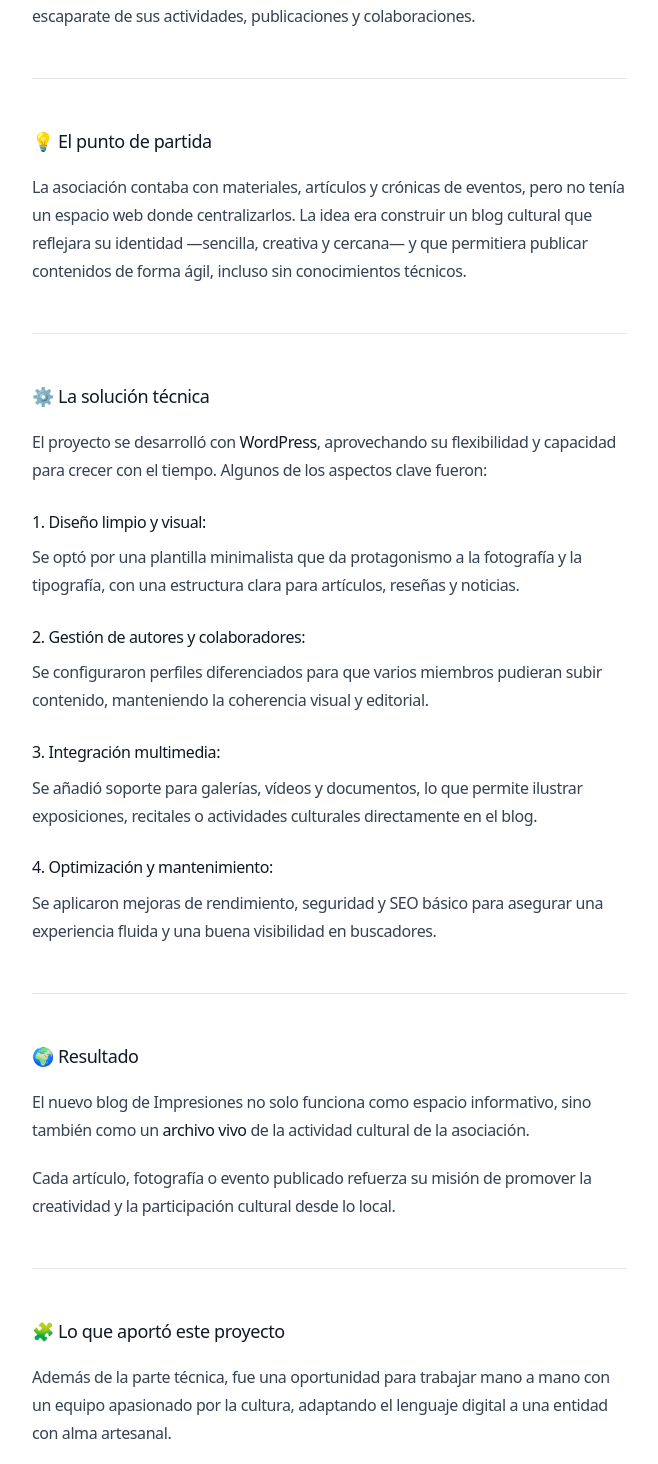
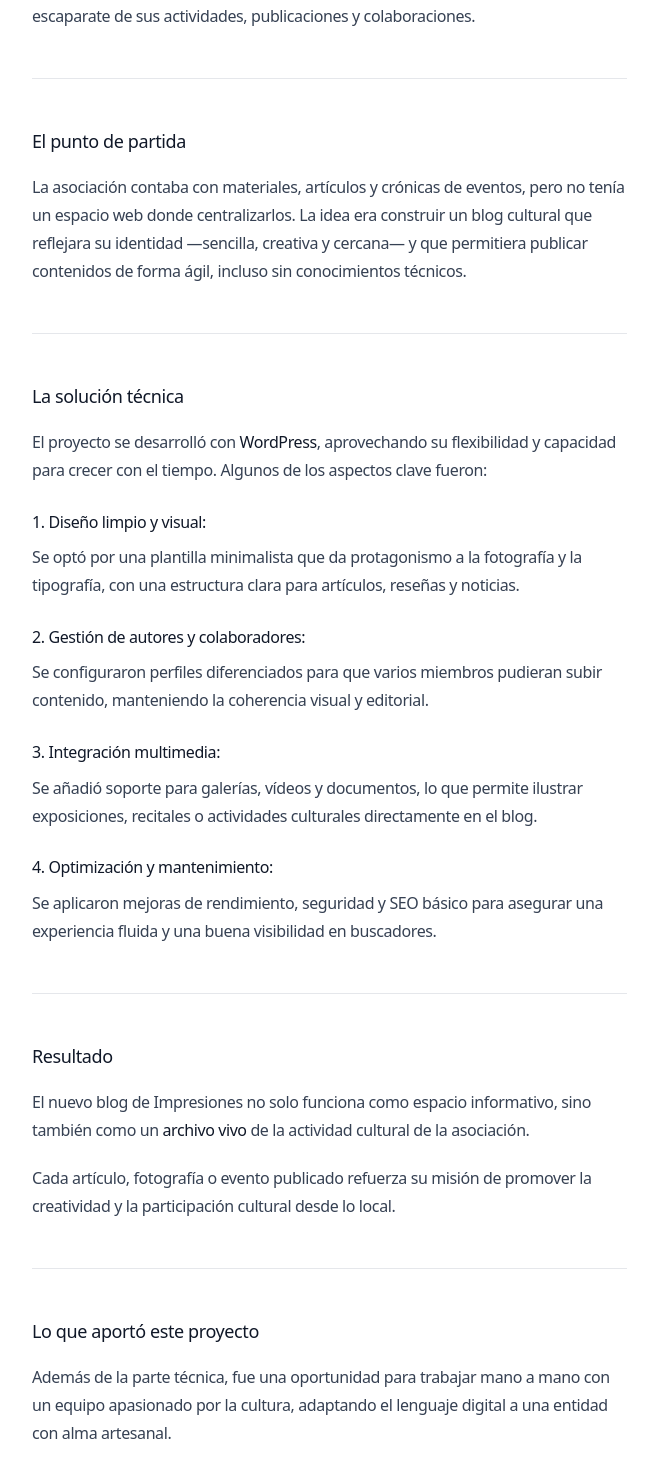
Before and after one commit to pedromoreno/tarantula, a Next.js app: page /blog/asociacion-cultural-impresiones in a window 1280 px wide. Shown: the part 506-1970 px from the top of the page, without its empty margins (304-962 px from the left). Built offline with nearby package versions, Linux system fonts and the light colour scheme.

Commit message:
chore(blog): actualizar contenido 'Asociación Cultural Impresiones'

```diff
--- a/app/blog/asociacion-cultural-impresiones/page.mdx
+++ b/app/blog/asociacion-cultural-impresiones/page.mdx
@@ -1,4 +1,4 @@
-# 📰 Creando un espacio digital para la cultura: Blog de la Asociación Cultural Impresiones
+#  Creando un espacio digital para la cultura: Blog de la Asociación Cultural Impresiones
 
 Dentro de los proyectos más enriquecedores que he desarrollado en Tarantula Studio, destaca el trabajo con la **Asociación Cultural Impresiones**, una entidad comprometida con la difusión de la cultura local, la literatura y las artes visuales.
 
@@ -6,13 +6,13 @@ El reto fue crear una plataforma digital moderna, fácil de gestionar y visualme
 
 <hr />
 
-## 💡 El punto de partida
+##  El punto de partida
 
 La asociación contaba con materiales, artículos y crónicas de eventos, pero no tenía un espacio web donde centralizarlos. La idea era construir un blog cultural que reflejara su identidad —sencilla, creativa y cercana— y que permitiera publicar contenidos de forma ágil, incluso sin conocimientos técnicos.
 
 <hr />
 
-## ⚙️ La solución técnica
+##  La solución técnica
 
 El proyecto se desarrolló con **WordPress**, aprovechando su flexibilidad y capacidad para crecer con el tiempo. Algunos de los aspectos clave fueron:
 
@@ -30,7 +30,7 @@ Se aplicaron mejoras de rendimiento, seguridad y SEO básico para asegurar una e
 
 <hr />
 
-## 🌍 Resultado
+##  Resultado
 
 El nuevo blog de Impresiones no solo funciona como espacio informativo, sino también como un **archivo vivo** de la actividad cultural de la asociación.
 
@@ -38,7 +38,7 @@ Cada artículo, fotografía o evento publicado refuerza su misión de promover l
 
 <hr />
 
-## 🧩 Lo que aportó este proyecto
+##  Lo que aportó este proyecto
 
 Además de la parte técnica, fue una oportunidad para trabajar mano a mano con un equipo apasionado por la cultura, adaptando el lenguaje digital a una entidad con alma artesanal.
 
```
